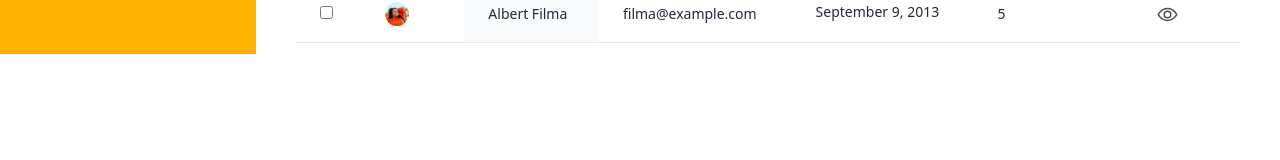
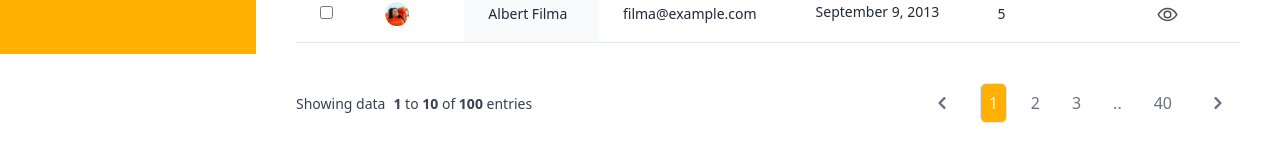
Before and after one commit to shkibrahim/uniappdash, a React (Vite) app: page /users in a window 1280 px wide. Shown: the part 746-906 px from the top of the page. Before the commit the page ends 829 px from the top, so only its background shows below. Built offline with nearby package versions, Linux system fonts and the light colour scheme; no server answers; some icons are missing.

Commit message:
users screen

```diff
--- a/src/components/Users/Users.jsx
+++ b/src/components/Users/Users.jsx
@@ -45,6 +45,57 @@ const Users = () => {
         </div>
       </div>
       <UsersTable />
+      <div id='PAGINATION' className='mt-10'>
+        <div className="flex items-center justify-between">
+          <div >
+            <span className="text-sm text-gray-700 ">
+              Showing data<span className=" ml-2 font-semibold ">1</span> to <span className="font-semibold ">10</span> of <span className="font-semibold  ">100</span> entries
+            </span>
+
+          </div>
+          <div>
+            <ul className="flex items-center space-x-4 h-10 text-base">
+              <li>
+                <a href="#" className="flex items-center justify-center px-4 h-10 ms-0 leading-tight text-gray-500  hover:text-gray-700 ">
+                  <span className="sr-only">Previous</span>
+                  <svg className="w-3 h-3 rtl:rotate-180" aria-hidden="true" xmlns="http://www.w3.org/2000/svg" fill="none" viewBox="0 0 6 10">
+                    <path stroke="currentColor" stroke-linecap="round" stroke-linejoin="round" stroke-width="2" d="M5 1 1 5l4 4" />
+                  </svg>
+                </a>
+              </li>
+              <li>
+                <a href="#" className="flex items-center justify-center px-2 h-10 leading-tight text-white rounded-md bg-primary border  ">1</a>
+              </li>
+              <li>
+                <a href="#" className="flex items-center justify-center px-2 h-10 leading-tight text-gray-500 rounded-md bg-white hover:bg-primary transition-all duration-300 hover:text-white">2</a>
+              </li>
+              <li>
+                <a href="#" className="flex items-center justify-center px-2 h-10 leading-tight text-gray-500 rounded-md bg-white hover:bg-primary transition-all duration-300 hover:text-white">3</a>
+              </li>
+              <li>
+                <a href="#" className="flex items-center justify-center px-2 h-10 leading-tight text-gray-500 rounded-md bg-white hover:bg-primary transition-all duration-300 hover:text-white">..</a>
+              </li>
+              <li>
+                <a href="#" className="flex items-center justify-center px-2 h-10 leading-tight text-gray-500 rounded-md bg-white hover:bg-primary transition-all duration-300 hover:text-white">40</a>
+              </li>
+
+              <li>
+                <a href="#" className="flex items-center justify-center px-4 h-10 leading-tight text-gray-500 hover:text-gray-700">
+                  <span className="sr-only">Next</span>
+                  <svg className="w-3 h-3 rtl:rotate-180" aria-hidden="true" xmlns="http://www.w3.org/2000/svg" fill="none" viewBox="0 0 6 10">
+                    <path stroke="currentColor" stroke-linecap="round" stroke-linejoin="round" stroke-width="2" d="m1 9 4-4-4-4" />
+                  </svg>
+                </a>
+              </li>
+            </ul>
+          </div>
+
+
+
+
+        </div>
+
+      </div>
     </main>
   )
 }
```
